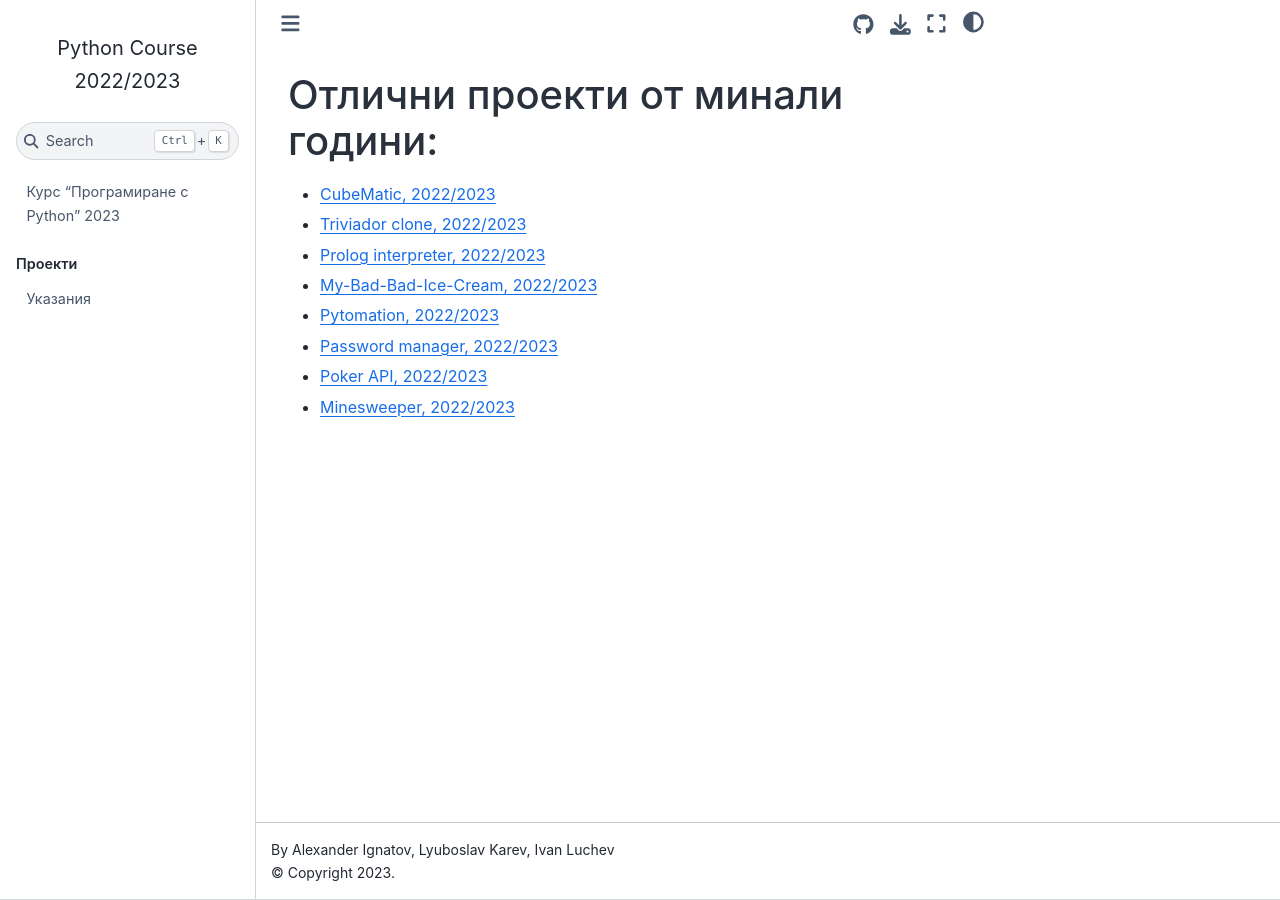
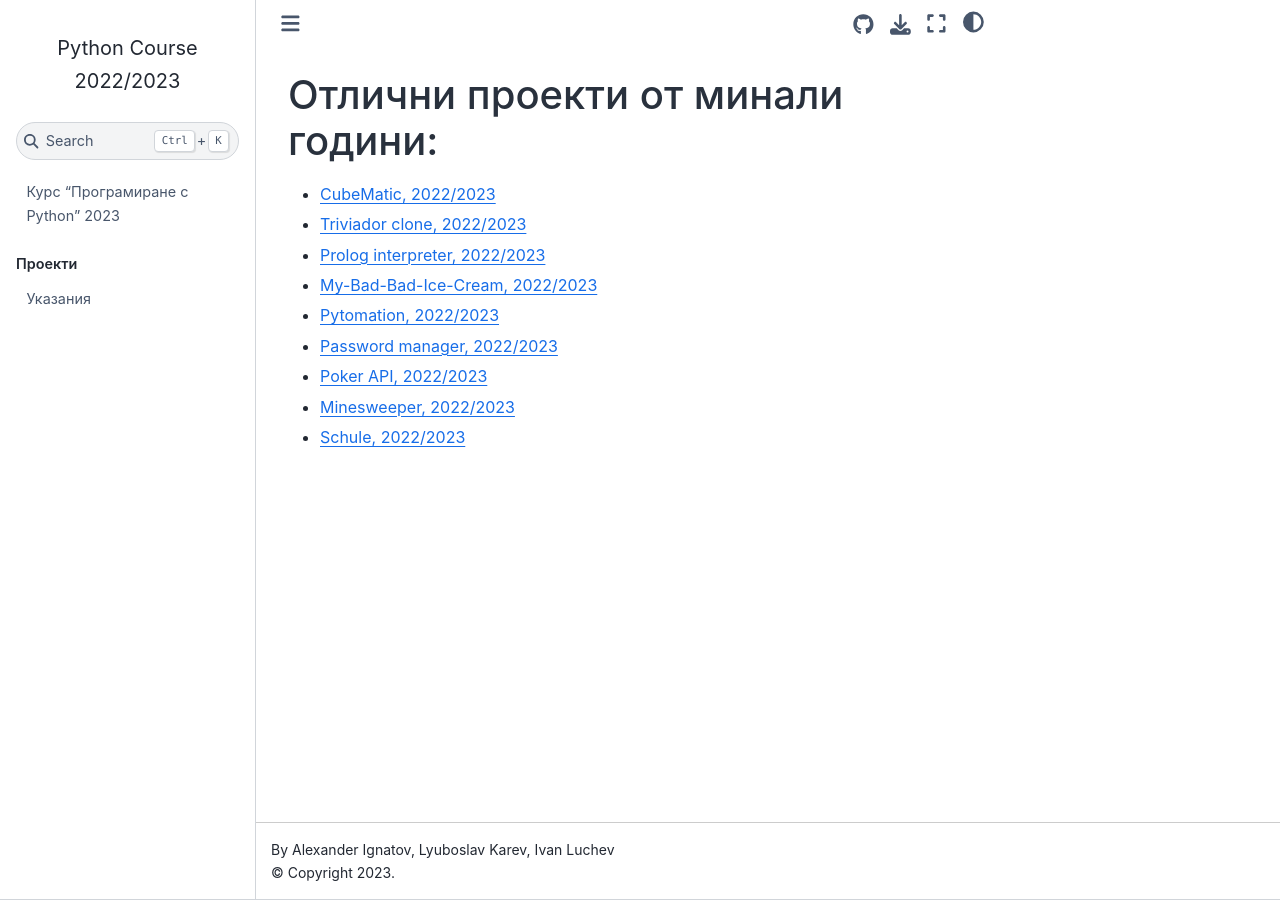
Before and after one commit to fmipython/PythonCourse2023, a Jupyter Book: the page built from example_projects.md, in a window 1280 px wide. Built offline with Jupyter Book 1.0.4 settings and Sphinx 7.4.7 and the Sphinx Book theme 1.1.4, drawn with Linux system fonts in a browser that asks for light colours; pages that are not in the unit, such as notebooks, are missing from menus.

Commit message:
Added one more project

```diff
--- a/example_projects.md
+++ b/example_projects.md
@@ -8,3 +8,4 @@
 - [Password manager, 2022/2023](https://github.com/lyudmilstamenov/password_manager)
 - [Poker API, 2022/2023](https://github.com/rosenkolev1/Python-Project)
 - [Minesweeper, 2022/2023](https://github.com/toduko/minesweeper)
+- [Schule, 2022/2023](https://github.com/karinaghristova/Schule)
```
